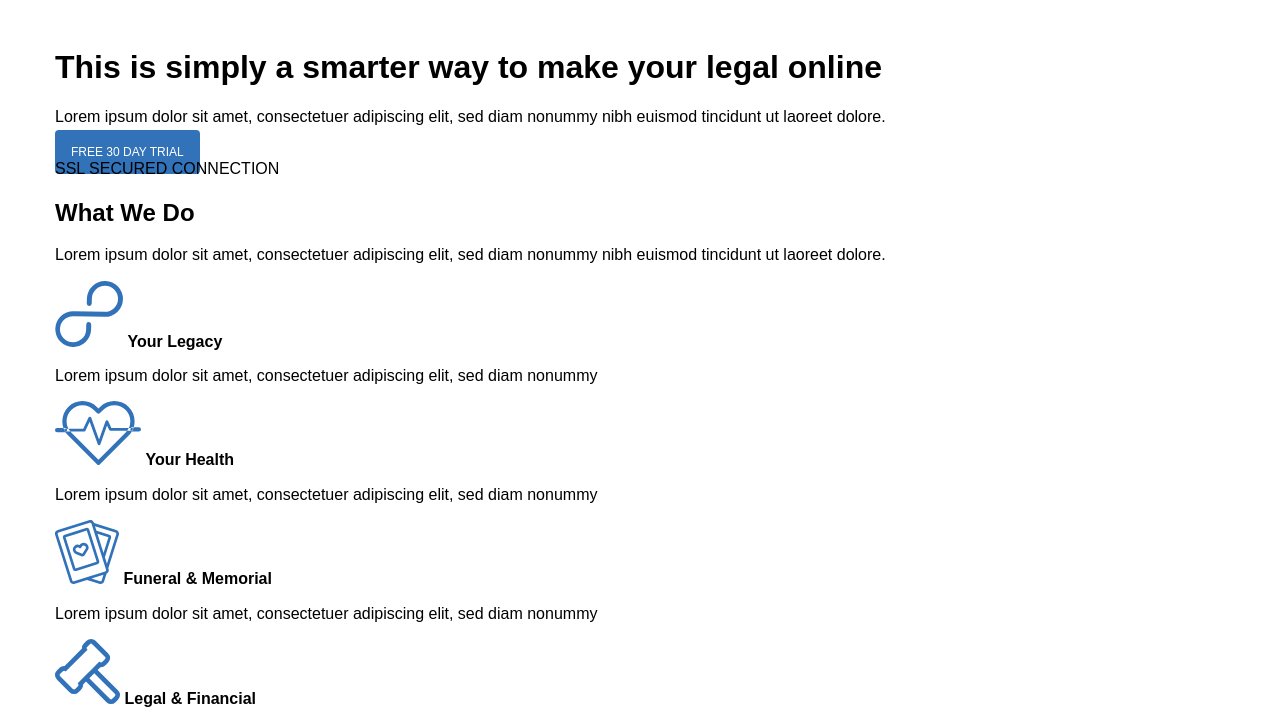
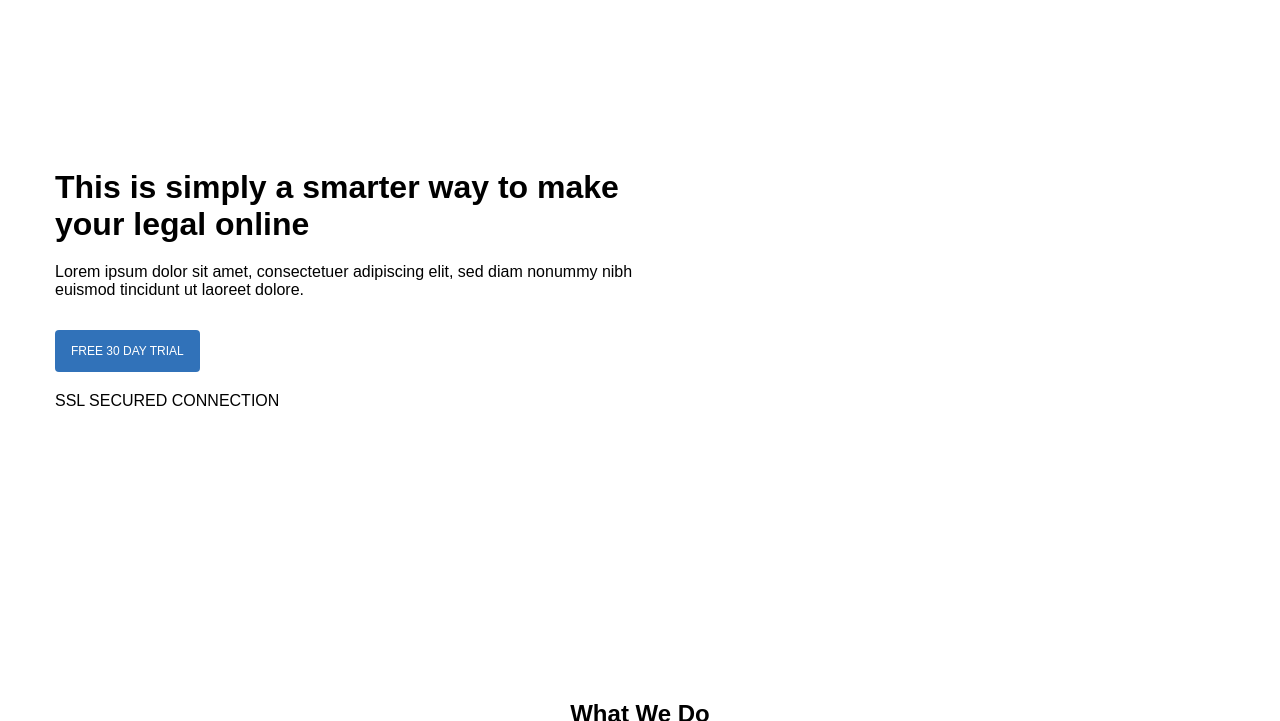
Before and after one commit to thewebtrident/Lionic, a plain HTML site: page index.html in a window 1280 px wide. Shown: the part 82-803 px from the top of the page. Drawn offline with Linux system fonts and the light colour scheme.

Commit message:
feat: add WhatWeDo-section

```diff
--- a/css/style.css
+++ b/css/style.css
@@ -28,14 +28,21 @@ html {
 }
 
 .btn {
+  display: inline-block;
   padding: 15px 16px;
   font-size: 12px;
   line-height: 1;
   color: white;
   background: #3172b9;
   border-radius: 4px;
-    cursor: pointer
+  cursor: pointer;
 }
+
+.text-center {
+    text-align: center;
+}
+
+/*********************** Header ***********************/
 
 .header {
   height: 110px;
@@ -62,3 +69,56 @@ html {
 .header-btn {
   margin-left: 80px;
 }
+
+/*********************** Header END ***********************/
+
+/*********************** Hero ***********************/
+
+.hero-container {
+  padding-top: 120px;
+  padding-bottom: 130px;
+}
+
+.hero-content {
+  max-width: 50%;
+}
+
+.section-hero-heading {
+  margin-bottom: 20px;
+}
+
+.section-hero-description {
+  margin-bottom: 30px;
+}
+
+.section-hero-btn-description {
+    margin-top: 20px;
+}
+
+/*********************** Hero END ***********************/
+
+/*********************** What We Do ***********************/
+
+.section-do {
+    padding-top: 140px;
+    padding-bottom: 100px;
+}
+
+.section-description {
+    margin-top: 25px;
+}
+
+.section-do-list {
+    display: flex;
+    padding-top: 50px;
+}
+
+.section-do-item {
+    flex: 1 1 25%;
+}
+
+.section-do-item:not(:last-child) {
+    margin-right: 30px;
+}
+
+/*********************** What We Do END ***********************/
--- a/index.html
+++ b/index.html
@@ -34,11 +34,13 @@
 
   <main>
     <section class="section-hero">
-      <div class="container">
+      <div class="container hero-container">
+        <div class="hero-content">
           <h1 class="section-hero-heading">This is simply a smarter way
             to make your legal online
           </h1>
-        <p class="section-hero-description">Lorem ipsum dolor sit amet, consectetuer adipiscing elit, sed diam nonummy
+          <p class="section-hero-description">Lorem ipsum dolor sit amet, consectetuer
+            adipiscing elit, sed diam nonummy
             nibh euismod tincidunt ut laoreet
             dolore.</p>
           <a href="#" class="btn">FREE 30 DAY TRIAL</a>
@@ -47,12 +49,14 @@
             SSL SECURED CONNECTION
           </div>
         </div>
+      </div>
     </section>
 
     <section class="section-do">
       <div class="container">
-        <h2 class="section-heading">What We Do</h2>
-        <p class="section-description">Lorem ipsum dolor sit amet, consectetuer adipiscing elit, sed diam nonummy nibh
+        <h2 class="section-heading text-center">What We Do</h2>
+        <p class="section-description text-center">Lorem ipsum dolor sit amet, consectetuer adipiscing elit,
+          sed diam nonummy nibh
           euismod tincidunt ut laoreet dolore.</p>
 
         <ul class="section-do-list">
@@ -83,7 +87,8 @@
             </svg>
 
             <strong class="section-do-item-heading">Your Legacy</strong>
-            <p class="section-do-item-description">Lorem ipsum dolor sit amet, consectetuer adipiscing elit, sed diam
+            <p class="section-do-item-description">Lorem ipsum dolor sit amet,
+              consectetuer adipiscing elit, sed diam
               nonummy</p>
           </li>
 
@@ -113,7 +118,8 @@
             </svg>
 
             <strong class="section-do-item-heading">Your Health</strong>
-            <p class="section-do-item-description">Lorem ipsum dolor sit amet, consectetuer adipiscing elit, sed diam
+            <p class="section-do-item-description">Lorem ipsum dolor sit amet,
+              consectetuer adipiscing elit, sed diam
               nonummy</p>
           </li>
 
@@ -143,7 +149,8 @@
             </svg>
 
             <strong class="section-do-item-heading">Funeral & Memorial</strong>
-            <p class="section-do-item-description">Lorem ipsum dolor sit amet, consectetuer adipiscing elit, sed diam
+            <p class="section-do-item-description">Lorem ipsum dolor sit amet,
+              consectetuer adipiscing elit, sed diam
               nonummy</p>
           </li>
 
@@ -173,7 +180,8 @@
             </svg>
 
             <strong class="section-do-item-heading">Legal & Financial</strong>
-            <p class="section-do-item-description">Lorem ipsum dolor sit amet, consectetuer adipiscing elit, sed diam
+            <p class="section-do-item-description">Lorem ipsum dolor sit amet,
+              consectetuer adipiscing elit, sed diam
               nonummy</p>
           </li>
         </ul>
@@ -185,38 +193,52 @@
         <h2 class="section-heading">Our Happy Clients</h2>
         <ul class="section-client-list">
           <li class="section-clients-item">
-            <div class="section-clients-testimonial">Duis autem vel eum iriure dolor in hendrerit in vulputate velit
-              esse molestie consequat, vel illum dolore eu feugiat nulla facilisis at vero eros et accumsan et iusto
-              odio dignissim qui blandit odio dignissim qui blandit molestie consequat.</div>
+            <div class="section-clients-testimonial">Duis autem vel eum iriure dolor
+              in hendrerit in vulputate velit
+              esse molestie consequat, vel illum dolore eu feugiat nulla
+              facilisis at vero eros et accumsan et iusto
+              odio dignissim qui blandit odio dignissim qui blandit molestie
+              consequat.</div>
             <div class="section-clients-user">
               <img src="/img/user.svg" class="section-clients-avatar" alt="user's avatar">
               <div class="section-clients-user-info">
-                <div class="section-clients-username">John Armstrong</div>
-                <div class="section-clients-user-description">Customer</div>
+                <div class="section-clients-username">John Armstrong
+                </div>
+                <div class="section-clients-user-description">Customer
+                </div>
               </div>
             </div>
           </li>
           <li class="section-clients-item">
-            <div class="section-clients-testimonial">Duis autem vel eum iriure dolor in hendrerit in vulputate velit
-              esse molestie consequat, vel illum dolore eu feugiat nulla facilisis at vero eros et accumsan et iusto
-              odio dignissim qui blandit odio dignissim qui blandit molestie consequat.</div>
+            <div class="section-clients-testimonial">Duis autem vel eum iriure dolor
+              in hendrerit in vulputate velit
+              esse molestie consequat, vel illum dolore eu feugiat nulla
+              facilisis at vero eros et accumsan et iusto
+              odio dignissim qui blandit odio dignissim qui blandit molestie
+              consequat.</div>
             <div class="section-clients-user">
               <img src="/img/user.svg" class="section-clients-avatar" alt="user's avatar">
               <div class="section-clients-user-info">
-                <div class="section-clients-username">Elizabeth Martin</div>
-                <div class="section-clients-user-description">Customer</div>
+                <div class="section-clients-username">Elizabeth Martin
+                </div>
+                <div class="section-clients-user-description">Customer
+                </div>
               </div>
             </div>
           </li>
           <li class="section-clients-item">
-            <div class="section-clients-testimonial">Duis autem vel eum iriure dolor in hendrerit in vulputate velit
-              esse molestie consequat, vel illum dolore eu feugiat nulla facilisis at vero eros et accumsan et iusto
-              odio dignissim qui blandit odio dignissim qui blandit molestie consequat.</div>
+            <div class="section-clients-testimonial">Duis autem vel eum iriure dolor
+              in hendrerit in vulputate velit
+              esse molestie consequat, vel illum dolore eu feugiat nulla
+              facilisis at vero eros et accumsan et iusto
+              odio dignissim qui blandit odio dignissim qui blandit molestie
+              consequat.</div>
             <div class="section-clients-user">
               <img src="/img/user.svg" class="section-clients-avatar" alt="user's avatar">
               <div class="section-clients-user-info">
                 <div class="section-clients-username">Kelly Ostin</div>
-                <div class="section-clients-user-description">Customer</div>
+                <div class="section-clients-user-description">Customer
+                </div>
               </div>
             </div>
           </li>
@@ -240,9 +262,11 @@
             <span class="section-contacts-icon"></span>
             <strong class="section-contacts-heading">Call Us</strong>
             <div class="section-contacts-info">
-              <a href="tel:+79876543210" class="section-contacts-link">+7 (987) 654-32-10</a>
+              <a href="tel:+79876543210" class="section-contacts-link">+7
+                (987) 654-32-10</a>
               <br>
-              <a href="tel:+71234567890" class="section-contacts-link">+7 (123) 456-78-90</a>
+              <a href="tel:+71234567890" class="section-contacts-link">+7
+                (123) 456-78-90</a>
             </div>
           </li>
 
@@ -272,20 +296,27 @@
       <div class="footer-right">
         <nav class="footer-nav">
           <ul class="footer-nav-list">
-            <li class="footer-nav-item"><a href="#" class="footer-nav-link">About Us</a></li>
-            <li class="footer-nav-item"><a href="#" class="footer-nav-link">Contact Us</a></li>
-            <li class="footer-nav-item"><a href="#" class="footer-nav-link">Privacy Policy</a></li>
-            <li class="footer-nav-item"><a href="#" class="footer-nav-link">Terms Condition</a></li>
+            <li class="footer-nav-item"><a href="#" class="footer-nav-link">About
+                Us</a></li>
+            <li class="footer-nav-item"><a href="#" class="footer-nav-link">Contact
+                Us</a></li>
+            <li class="footer-nav-item"><a href="#" class="footer-nav-link">Privacy
+                Policy</a></li>
+            <li class="footer-nav-item"><a href="#" class="footer-nav-link">Terms
+                Condition</a></li>
           </ul>
         </nav>
 
         <ul class="footer-social-list">
           <li class="footer-social-item"><a href="#" class="footer-social-link"><span
-                class="footer-social-icon"></span></a></li>
+                class="footer-social-icon"></span></a>
+          </li>
           <li class="footer-social-item"><a href="#" class="footer-social-link"><span
-                class="footer-social-icon"></span></a></li>
+                class="footer-social-icon"></span></a>
+          </li>
           <li class="footer-social-item"><a href="#" class="footer-social-link"><span
-                class="footer-social-icon"></span></a></li>
+                class="footer-social-icon"></span></a>
+          </li>
         </ul>
       </div>
     </div>
```
Lines whose indentation alone changed are shown as unchanged.
